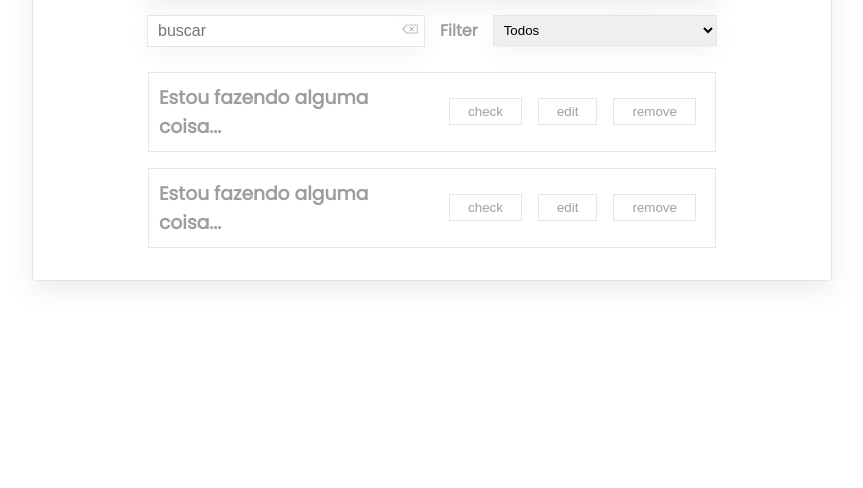
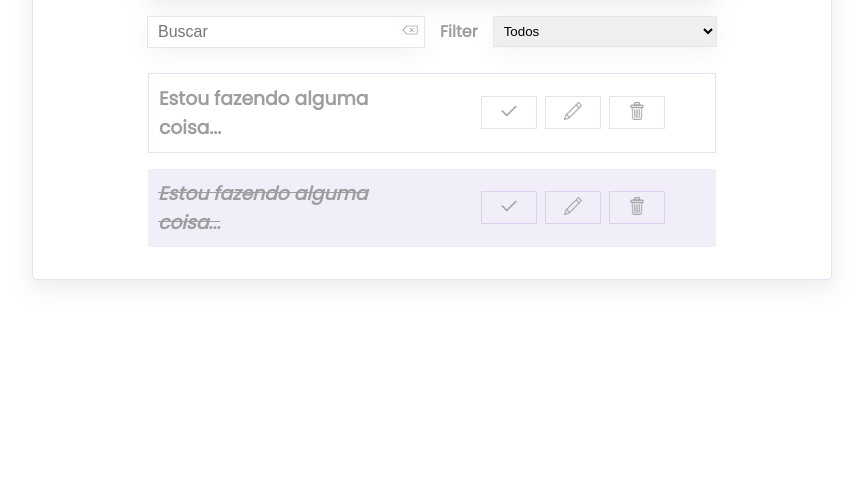
Before and after one commit to israelsanttana/to-Do-List, a plain HTML site: page index.html in a window 1280 px wide. Shown: the part 312-800 px from the top of the page, without its empty margins (208-1071 px from the left). Drawn offline with Linux system fonts and the light colour scheme.

Commit message:
adição de icons nos botões

```diff
--- a/index.html
+++ b/index.html
@@ -20,7 +20,7 @@
           <header><h1>To do List</h1></header>
           <form id="form-todo">
             <div class="form-control">
-              <input type="text" id="todo-input" placeholder="adicionar nota" />
+              <input type="text" id="todo-input" placeholder="Adicionar nota" />
               <button type="submit">salvar</button>
             </div>
           </form>
@@ -39,7 +39,7 @@
           <div id="toolbar">
             <div id="search">
               <form>
-                <input type="text" id="search-input" placeholder="buscar" />
+                <input type="text" id="search-input" placeholder="Buscar" />
                 <button id="erase-button">
                   <img src="./assets/clear.png" width="20" height="20" />
                 </button>
@@ -58,18 +58,30 @@
             <div class="todo">
               <h3>Estou fazendo alguma coisa...</h3>
               <div>
-                <button class="finish-todo">check</button>
-                <button class="edit-todo">edit</button>
-                <button class="remove-todo">remove</button>
+                <button class="finish-todo">
+                  <img src="./assets/check.png" width="18" height="18" />
+                </button>
+                <button class="edit-todo">
+                  <img src="./assets/edit.png" width="18" height="18" />
+                </button>
+                <button class="remove-todo">
+                  <img src="./assets/delet.png" width="18" height="18" />
+                </button>
               </div>
             </div>
 
-            <div class="todo">
+            <div class="todo done">
               <h3>Estou fazendo alguma coisa...</h3>
               <div>
-                <button class="finish-todo">check</button>
-                <button class="edit-todo">edit</button>
-                <button class="remove-todo">remove</button>
+                <button class="finish-todo">
+                  <img src="./assets/check.png" width="18" height="18" />
+                </button>
+                <button class="edit-todo">
+                  <img src="./assets/edit.png" width="18" height="18" />
+                </button>
+                <button class="remove-todo">
+                  <img src="./assets/delet.png" width="18" height="18" />
+                </button>
               </div>
             </div>
           </div>
--- a/styles.css
+++ b/styles.css
@@ -157,7 +157,7 @@ header {
   display: flex;
   align-items: center;
   justify-content: center;
-  gap: 1rem;
+  gap: 0.5rem;
 }
 
 .todo button {
@@ -169,8 +169,14 @@ header {
 
 .todo button:hover {
   background-color: #390ca31f;
-  color: #3a0ca3;
   cursor: pointer;
+}
+
+.done {
+  background: #390ca312;
+  border: none;
+  text-decoration: line-through;
+  font-style: italic;
 }
 
 /* ---- responsive ---- */
```
Also changed, not shown: assets/check.png (added), assets/delet.png (added), assets/edit.png (added), 1 other file.
